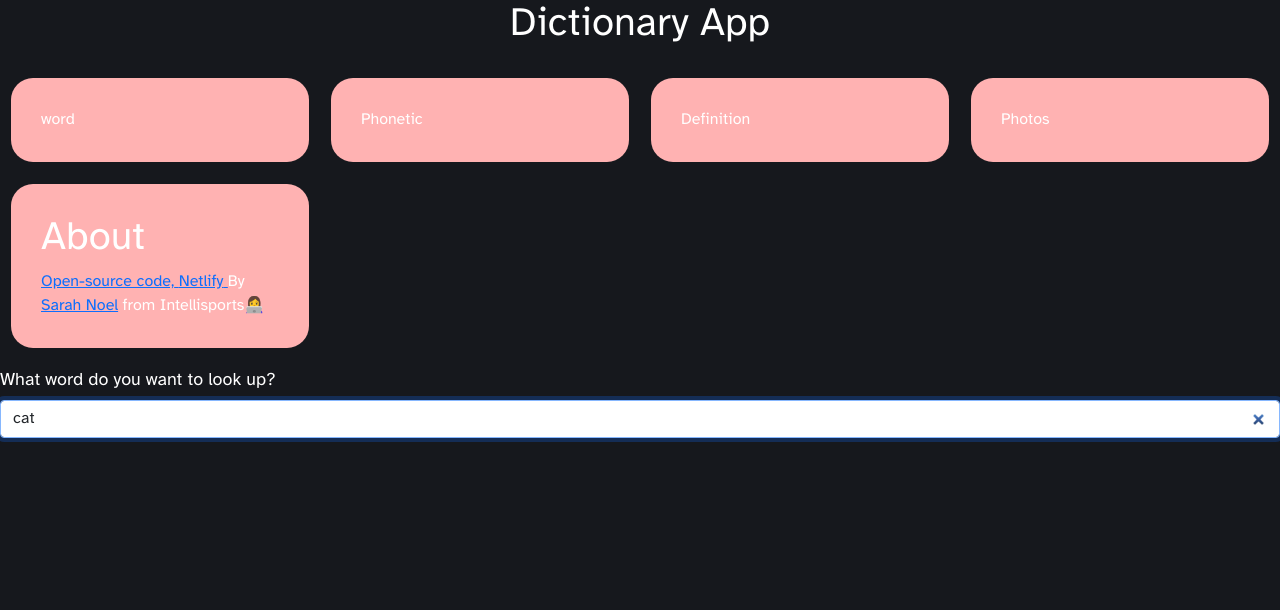
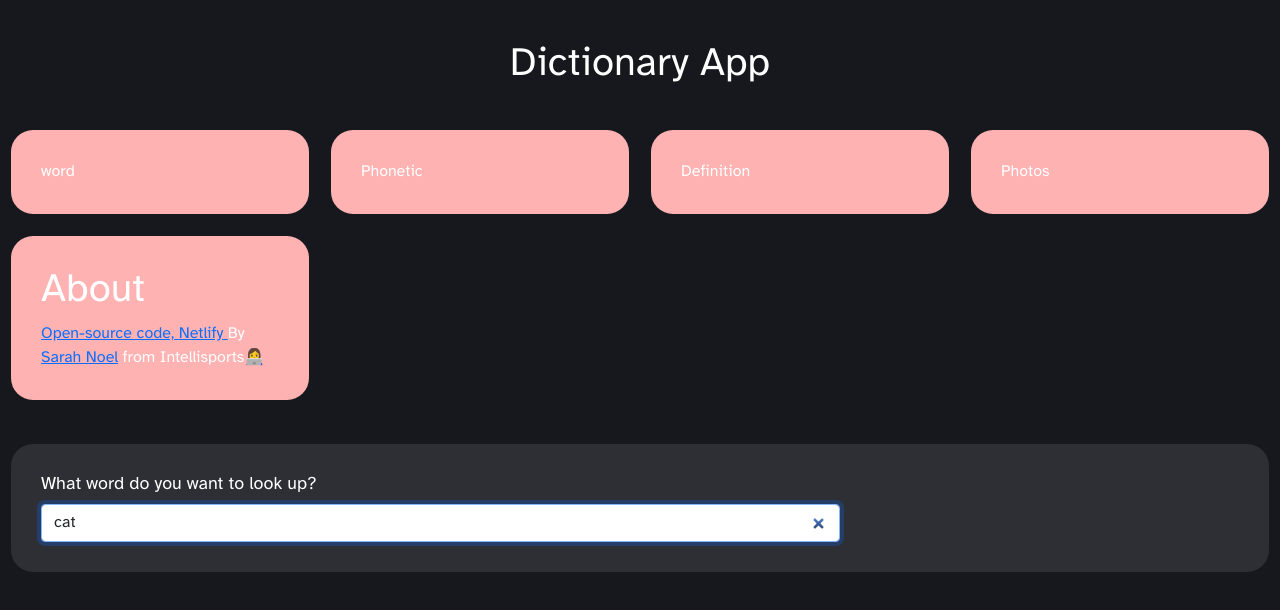
Before and after one commit to snoelcameron/dictionaryapp, a React (Create React App) app: page / in a window 1280 px wide. Shown: the top 610 px of the page. Built offline with nearby package versions, Linux system fonts and the light colour scheme; no server answers.

Commit message:
started on the css

```diff
--- a/src/App.css
+++ b/src/App.css
@@ -3,6 +3,26 @@ body {
   color: #ffffff;
   margin: auto;
   background-color: #16181d;
+}
+
+h2 {
+  color: #ffffff;
+  font-weight: 100;
+  font-size: 24px;
+}
+
+h3 {
+  color: #ffffff;
+  font-size: 18px;
+  font-weight: 100;
+}
+
+button {
+  border-radius: 30px;
+  border-color: transparent;
+  padding: 5px 5px 5px 13px;
+  background-color: #ffd36e;
+  color: #000000;
 }
 
 .my-masonry-grid {
@@ -22,32 +42,21 @@ body {
   padding: 30px;
 }
 
+.meaning {
+  border: #ffffff;
+  border-radius: 1px;
+}
+
 .App-header {
+  margin: 40px 0px 20px 0px;
   text-align: center;
   color: #ffffff;
   font-size: 40px;
 }
 
-h2 {
-  color: #ffffff;
-  font-weight: 500;
-  font-size: 24px;
+.Dictionary section {
+  background: #2d2f34;
+  border-radius: 22px;
+  margin: 22px 11px;
+  padding: 30px;
 }
-
-h3 {
-  color: #ffffff;
-  font-size: 18px;
-}
-
-.meaning {
-  border: #ffffff;
-  border-radius: 1px;
-}
-
-button {
-  border-radius: 30px;
-  border-color: transparent;
-  padding: 5px 5px 5px 13px;
-  background-color: #ffd36e;
-  color: #000000;
-}
--- a/src/Dictionary.js
+++ b/src/Dictionary.js
@@ -73,6 +73,7 @@ export default function Dictionary(props) {
           {items}
         </Masonry>
         <section>
+          <div className="col-8">
             <form onSubmit={handleSubmit}>
               <h3>What word do you want to look up?</h3>
               <input
@@ -84,10 +85,16 @@ export default function Dictionary(props) {
                 onChange={handleKeywordChange}
               />
             </form>
+            <Phonetic />
+          </div>
         </section>
+        <div className="row">
           <Result definition={definition} />
+        </div>
+        <div className="row">
+          {" "}
           <Photos photos={photos} />
-        <Phonetic />
+        </div>
       </div>
     );
   } else {
```
Lines whose indentation alone changed are shown as unchanged.
